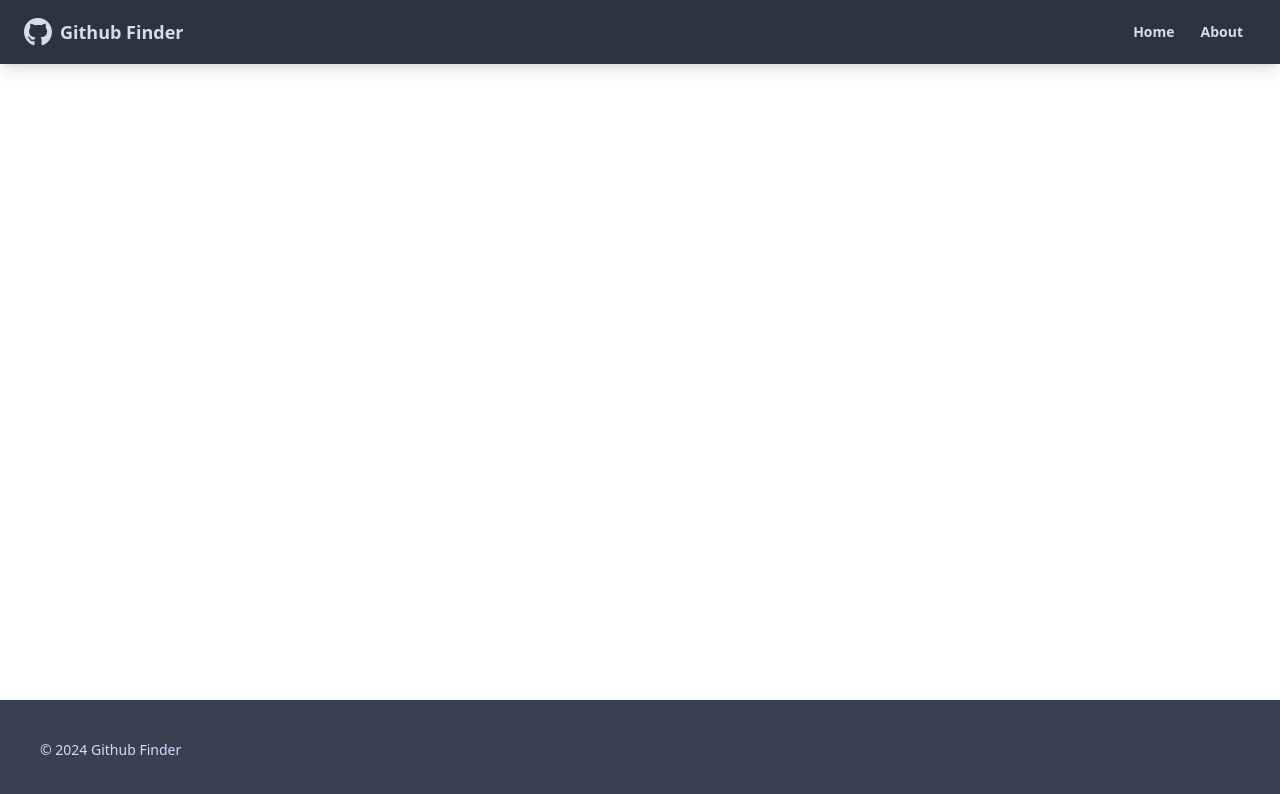
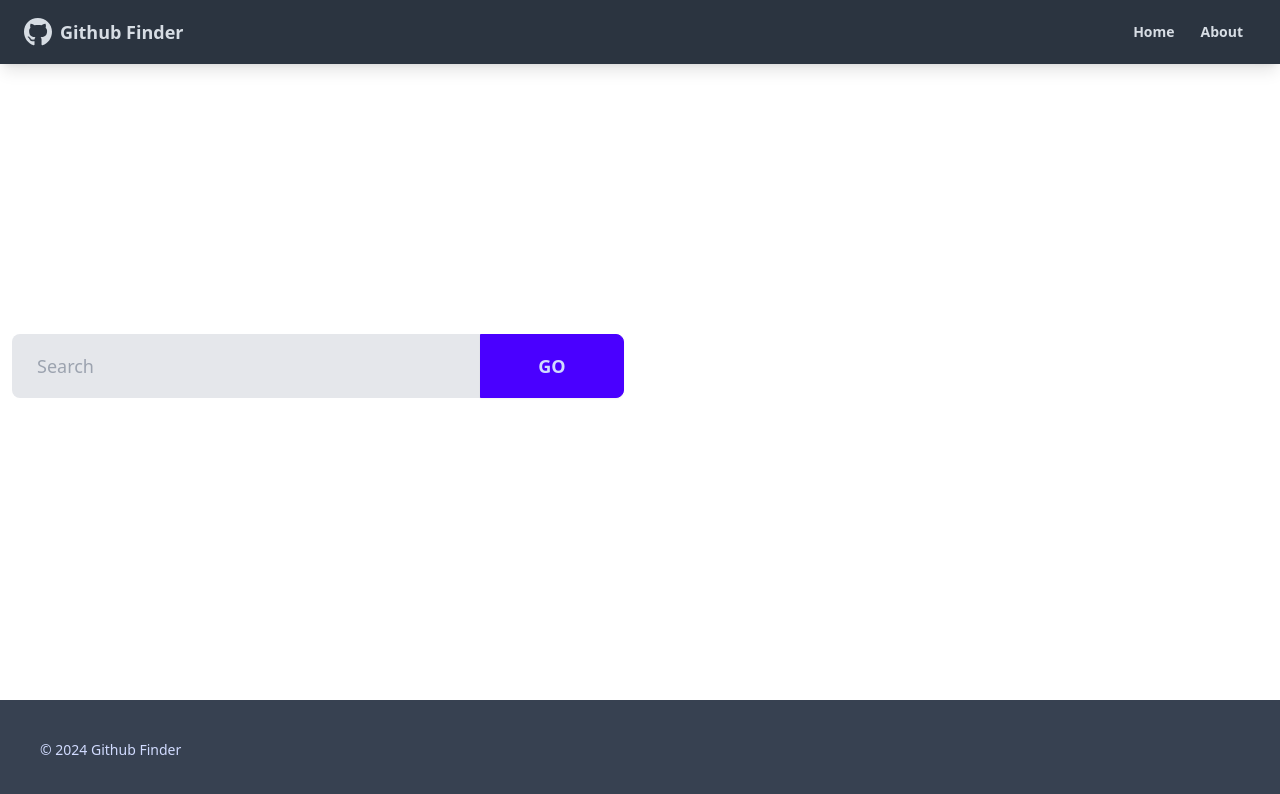
Before and after one commit to ahmadalnaib/react-githup-pro, a React (Create React App) app: page / in a window 1280 px wide. Shown: the top 794 px of the page. Built offline with nearby package versions, Linux system fonts and the light colour scheme.

Commit message:
user search comp

```diff
--- /dev/null
+++ b/src/components/users/UserSearch.jsx
@@ -0,0 +1,43 @@
+import { useState,useContext } from 'react'
+import GithubContext from '../../context/githup/GithupContext'
+
+function UserSearch() {
+  const [text, setText] = useState('')
+
+  const {users} = useContext(GithubContext)
+
+  const handleChange = (e) => setText(e.target.value)
+  const handleSubmit = (e) => {
+    e.preventDefault()
+  if(text === ''){
+    alert('Please enter something')
+  }else{
+    setText('')
+  }
+
+  }
+
+
+  return (
+    <div  className="grid grid-cols-1 xl:grid-cols-2 lg:grid-cols-2 md:grid-cols-2 mb-8 gap-8">
+      <div>
+        <form onSubmit={handleSubmit}>
+          <div className="from-control">
+            <div className="relative">
+              <input type="text" className="w-full pr-40 bg-gray-200 input input-lg text-black"  placeholder="Search" value={text} onChange={handleChange}/>
+              <button type="submit"  className="absolute top-0 right-0 rounded-l-none w-36 btn btn-lg btn-primary">GO</button>
+            </div>
+          </div>
+        </form>
+      </div>
+      {users.length>0 && (
+           <div >
+           <button className="btn btn-black btn-lg">Clear</button>
+         </div>
+      )}
+
+    </div>
+  )
+}
+
+export default UserSearch
--- a/src/pages/Home.jsx
+++ b/src/pages/Home.jsx
@@ -1,10 +1,12 @@
 import UserResults from "../components/users/UserResults"
+import UserSearch from "../components/users/UserSearch"
 
 function Home() {
   return (
-    <div>
+    <>
+      <UserSearch />
       <UserResults />
-    </div>
+    </>
   )
 }
 
```
